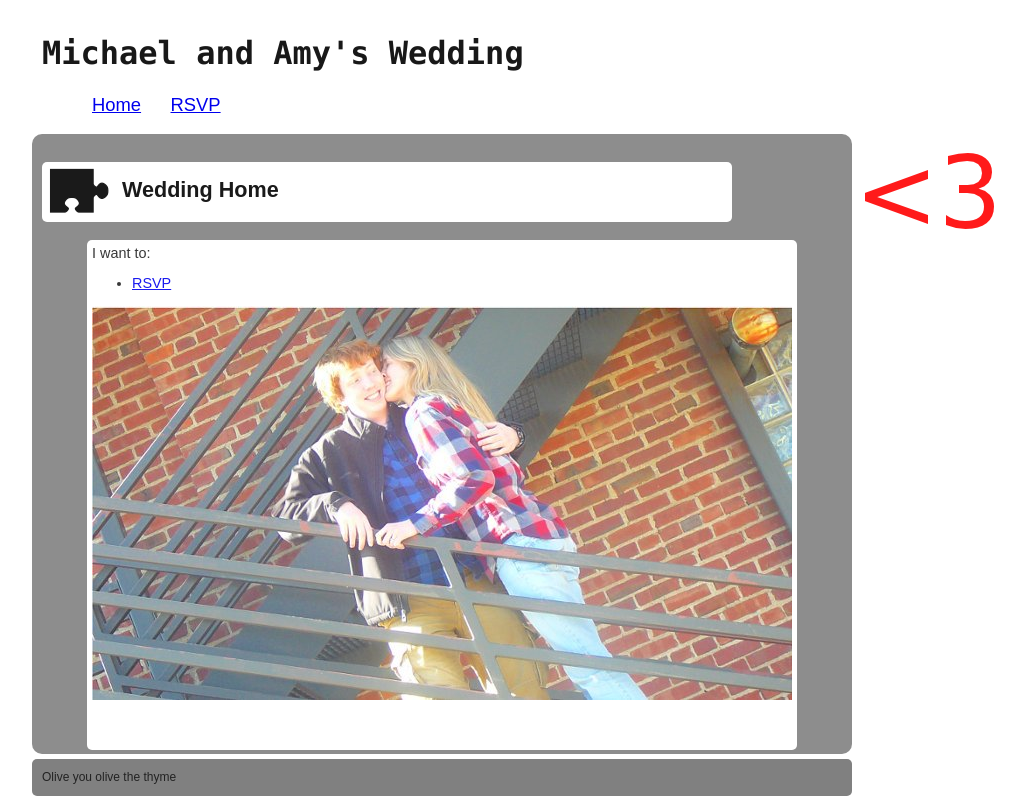
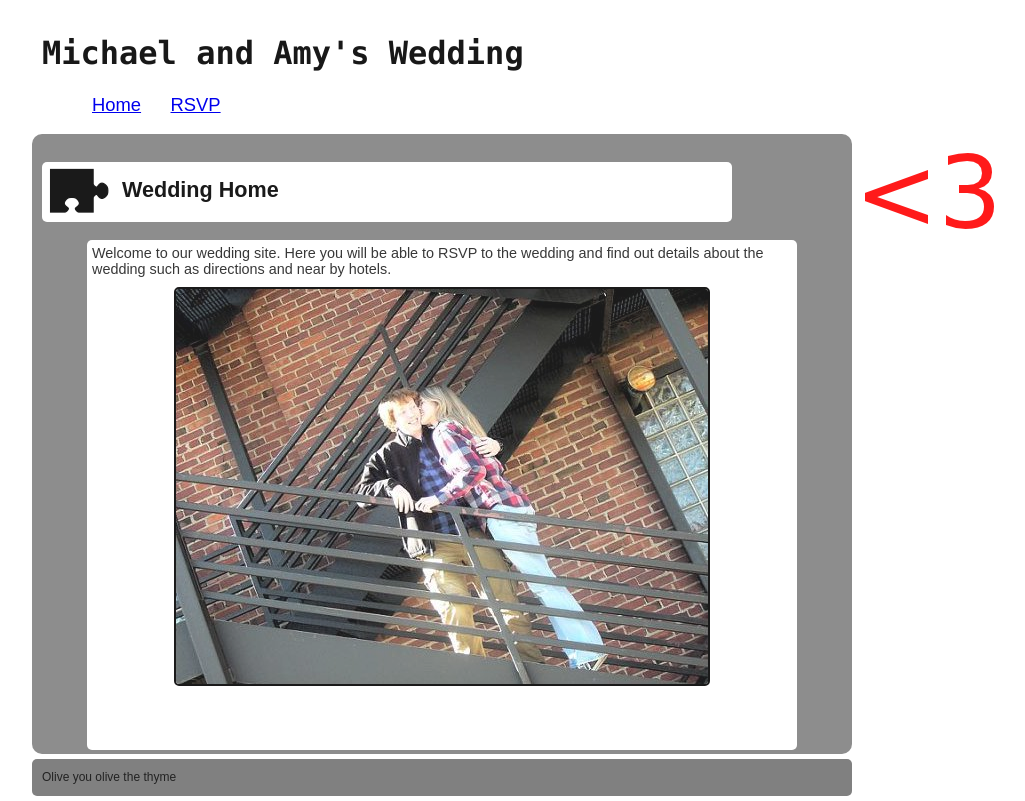
Before and after one commit to mfairchild365/wedding_rsvp, a PHP site: page /wedding/ in a window 1280 px wide. Shown: the whole page, without its empty margins (198-1223 px from the left). Run offline with PHP 8.4, Linux system fonts and the light colour scheme.

Commit message:
update the homepage with a new image.

```diff
--- a/www/templates/default/Wedding/Home/View.tpl.php
+++ b/www/templates/default/Wedding/Home/View.tpl.php
@@ -1,10 +1,9 @@
 <h2>Wedding Home</h2>
 
 <div id='content'>
-  I want to:
-  <ul>
-    <li><a href="<?php Wedding_Controller::$url?>RSVP">RSVP</a></li>
-  </ul>
+  Welcome to our wedding site.  Here you will be able to RSVP to the wedding and find out details about the wedding such as directions and near by hotels.
 
-  <img src="<?php Wedding_Controller::$url?>www/images/amymike.jpg" width="700" height="394"/>
+  <div id='mikeamyphoto'>
+    <img src="<?php Wedding_Controller::$url?>www/images/amymike.jpg" width="532" height="395"/>
+  </div>
 </div>
```
Also changed, not shown: www/images/amymike.jpg.
